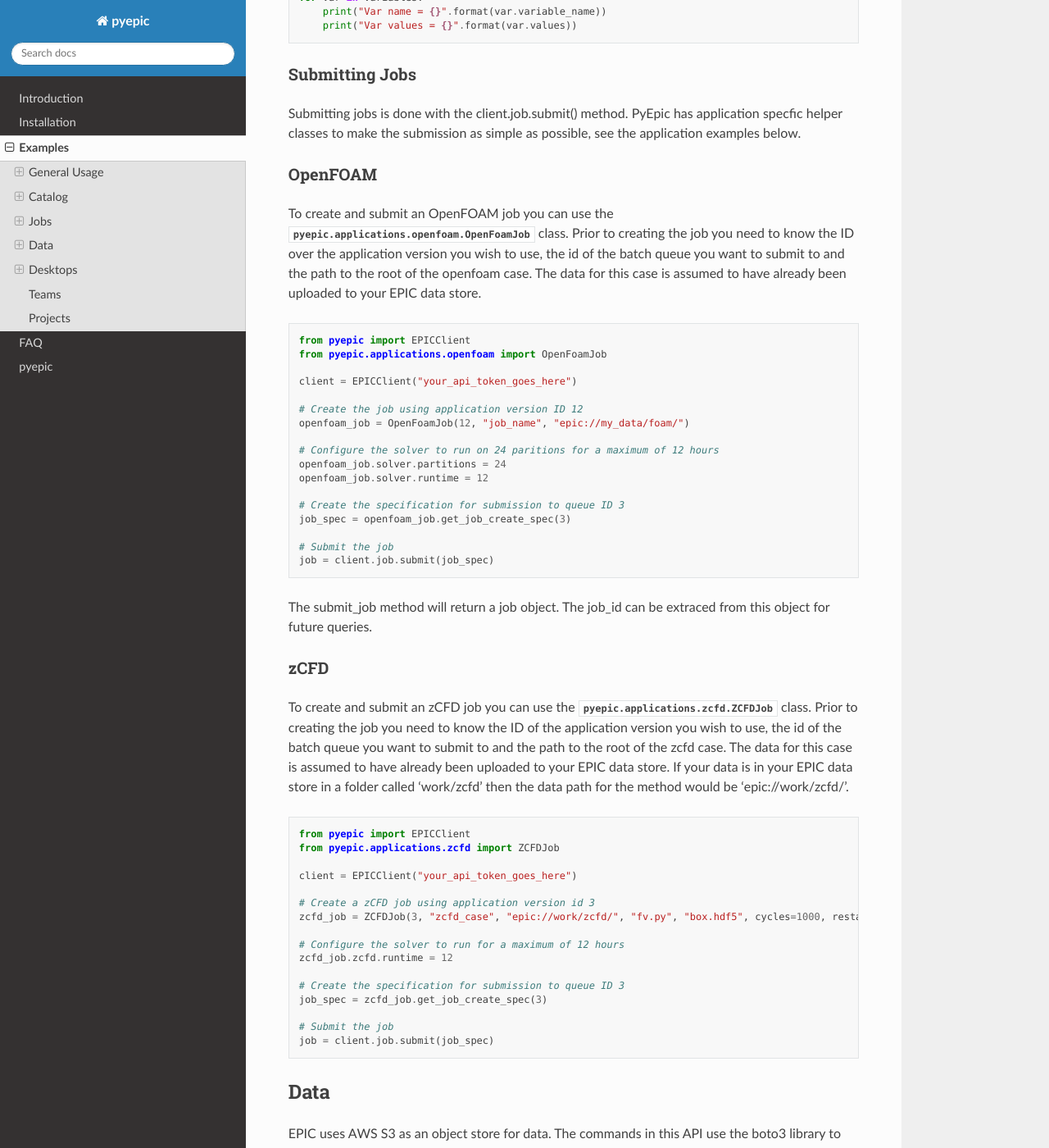
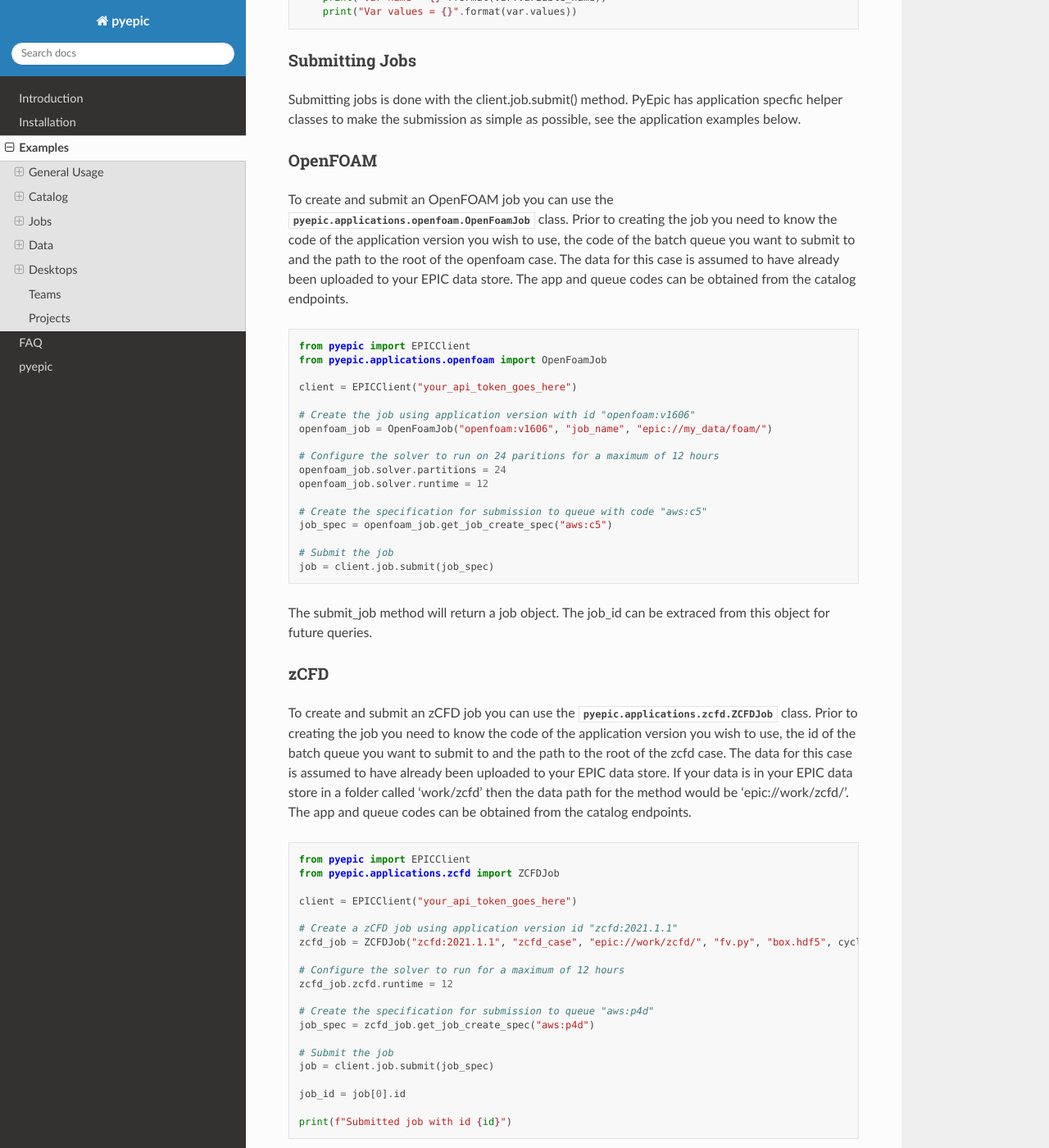
Before and after one commit to zenotech/pyepic, a Sphinx documentation site: the page built from docs/source/examples.rst, in a window 1280 px wide and 1400 px high, scrolled down 9367 px. Shown: the whole window at 82% size. Built offline with Sphinx 7.4.7 and the Read the Docs theme 2.0.0, drawn with Linux system fonts in a browser that asks for light colours; some of the changed text lies outside the part shown.

Commit message:
Switch to using strings to reference clusters and applications

```diff
--- a/docs/source/examples.rst
+++ b/docs/source/examples.rst
@@ -35,22 +35,22 @@ To list the available applications you can use the list_applications() method. T
 
     # List all applications
     apps = client.catalog.list_applications()
-    print("ID | Application | Version | Cluster IDs")
+    print("App Code | Application | Version | Cluster Codes")
     for app in apps:
         for version in app.versions:
-            print("{} | {} | {} | {}".format(version.id, app.product.name, version.version, version.queue_ids))
+            print("{} | {} | {} | {}".format(version.app_code, app.product.name, version.version, version.available_on))
 
     # List applications but filter for "foam" in the application name
     foam_apps = client.catalog.list_applications(product_name="foam")
 
 
-An example of the output of list_applications is shown below. The ID listed in the versions dictionary is the application_version_id used when creating a job for that application.
+
+An example of the output of list_applications is shown below. The App code listed in the versions dictionary is the app_code used when creating a job for that application.
 
 .. code-block:: json
 
     [
-                {'id': 2,
-                'product': {'description': 'The goal of the Extend-Project is to '
+                {'product': {'description': 'The goal of the Extend-Project is to '
                                             'open the FOAM CFD toolbox to '
                                             'community contributed extensions in '
                                             'the spirit of the OpenSource '
@@ -105,11 +105,11 @@ To list queues use the list_clusters() method. You can filter by cluster name or
     # List cluster with a filter for a queue name
     clusters = client.catalog.list_clusters(queue_name="gpu")
 
-    # List clusters with a filter for a particular application versions, for example list applications above gives "OpenFOAM v1606" ID=12
-    clusters = client.catalog.list_clusters(application_id=12)
+    # List clusters with a filter for a particular application versions, filter using the app_codes from the catalog endpoint
+    clusters = client.catalog.list_clusters(allowed_apps="cfx:16.1")
 
 
-An example json response is shown below. The id listed is the batch queue id needed when submitting an EPIC job to that queue.
+An example json response is shown below. The id listed is the queue_code is used when submitting an EPIC job to that queue.
 
 .. code-block:: json
 
@@ -123,7 +123,7 @@ An example json response is shown below. The id listed is the batch queue id nee
                                         '(Broadwell) Xeon CPUs. The GPU nodes '
                                         'each have two Nvidia K80 GPUs.',
                 'display_name': 'CFMS - GPU',
-                'id': 1,
+                'queue_code': 'cfms:gpu',
                 'maintenance_mode': False,
                 'max_allocation': 8,
                 'max_runtime': 72,
@@ -148,7 +148,7 @@ An example json response is shown below. The id listed is the batch queue id nee
                                         '(Broadwell) Xeon CPUs. The High Memory '
                                         'nodes each have 256GB of RAM.',
                 'display_name': 'CFMS - High Memory',
-                'id': 2,
+                'queue_code': 'cfms:highmem',
                 'maintenance_mode': False,
                 'max_allocation': 20,
                 'max_runtime': 72,
@@ -171,7 +171,7 @@ An example json response is shown below. The id listed is the batch queue id nee
                                         'access to more resources but your job '
                                         'may be pre-empted.',
                 'display_name': 'CFMS - Low',
-                'id': 3,
+                'queue_code': 'cfms:low',
                 'maintenance_mode': False,
                 'max_allocation': 120,
                 'max_runtime': 72,
@@ -330,7 +330,7 @@ An example output is shown below.
 
     [
                 {'app': 'OpenFOAM (v1606+)',
-                'application_version': 12,
+                'application_version': "openfoam:v1606+",
                 'config': {'data_sync_interval': 0,
                             'overwrite_existing': True,
                             'upload': ['failure', 'cancel', 'complete']},
@@ -358,7 +358,7 @@ An example output is shown below.
                                                     'the nodes may be reclaimed '
                                                     'if demand rises.',
                             'display_name': 'AWS C5 Spot',
-                            'id': 5,
+                            'queue_code': 'aws:c5',
                             'maintenance_mode': False,
                             'max_allocation': 20,
                             'max_runtime': 36,
@@ -378,7 +378,7 @@ An example output is shown below.
                 'submitted_at': '2020-10-01T09:37:40.674500Z',
                 'submitted_by': 'Mike Turner'},
                 {'app': 'OpenFOAM (v1606+)',
-                'application_version': 12,
+                'application_version': "openfoam:v1606+",
                 'config': {'data_sync_interval': 0,
                             'overwrite_existing': True,
                             'upload': ['failure', 'cancel', 'complete']},
@@ -406,7 +406,7 @@ An example output is shown below.
                                                     'the nodes may be reclaimed '
                                                     'if demand rises.',
                             'display_name': 'AWS C5 Spot',
-                            'id': 5,
+                            'queue_code': 'aws:c5',
                             'maintenance_mode': False,
                             'max_allocation': 20,
                             'max_runtime': 36,
@@ -426,7 +426,7 @@ An example output is shown below.
                 'submitted_at': '2020-10-01T13:33:54.569241Z',
                 'submitted_by': 'Mike Turner'},
                 {'app': 'OpenFOAM (v1606+)',
-                'application_version': 12,
+                'application_version': "openfoam:v1606+",
                 'config': {'data_sync_interval': 0,
                             'overwrite_existing': True,
                             'upload': ['failure', 'cancel', 'complete']},
@@ -454,7 +454,7 @@ An example output is shown below.
                                                     'the nodes may be reclaimed '
                                                     'if demand rises.',
                             'display_name': 'AWS C5 Spot',
-                            'id': 5,
+                            'queue_code': 'aws:c5',
                             'maintenance_mode': False,
                             'max_allocation': 20,
                             'max_runtime': 36,
@@ -544,7 +544,8 @@ Submitting jobs is done with the client.job.submit() method. PyEpic has applicat
 OpenFOAM
 --------
 To create and submit an OpenFOAM job you can use the :class:`pyepic.applications.openfoam.OpenFoamJob` class.
-Prior to creating the job you need to know the ID over the application version you wish to use, the id of the batch queue you want to submit to and the path to the root of the openfoam case. The data for this case is assumed to have already been uploaded to your EPIC data store.
+Prior to creating the job you need to know the code of the application version you wish to use, the code of the batch queue you want to submit to and the path to the root of the openfoam case. The data for this case is assumed to have already been uploaded to your EPIC data store.
+The app and queue codes can be obtained from the catalog endpoints.
 
 .. code-block:: python
 
@@ -553,15 +554,15 @@ Prior to creating the job you need to know the ID over the application version y
 
     client = EPICClient("your_api_token_goes_here")
 
-    # Create the job using application version ID 12
-    openfoam_job = OpenFoamJob(12, "job_name", "epic://my_data/foam/")
+    # Create the job using application version with id "openfoam:v1606"
+    openfoam_job = OpenFoamJob("openfoam:v1606", "job_name", "epic://my_data/foam/")
 
     # Configure the solver to run on 24 paritions for a maximum of 12 hours
     openfoam_job.solver.partitions = 24
     openfoam_job.solver.runtime = 12
 
-    # Create the specification for submission to queue ID 3
-    job_spec = openfoam_job.get_job_create_spec(3)
+    # Create the specification for submission to queue with code "aws:c5"
+    job_spec = openfoam_job.get_job_create_spec("aws:c5")
 
     # Submit the job
     job = client.job.submit(job_spec)
@@ -572,9 +573,10 @@ The submit_job method will return a job object. The job_id can be extraced from
 zCFD
 ----
 To create and submit an zCFD job you can use the :class:`pyepic.applications.zcfd.ZCFDJob` class.
-Prior to creating the job you need to know the ID of the application version you wish to use, the id of the batch queue you want to
+Prior to creating the job you need to know the code of the application version you wish to use, the id of the batch queue you want to
 submit to and the path to the root of the zcfd case. The data for this case is assumed to have already been uploaded to your EPIC data store.
 If your data is in your EPIC data store in a folder called 'work/zcfd' then the data path for the method would be 'epic://work/zcfd/'.
+The app and queue codes can be obtained from the catalog endpoints.
 
 .. code-block:: python
 
@@ -583,17 +585,22 @@ If your data is in your EPIC data store in a folder called 'work/zcfd' then the
 
     client = EPICClient("your_api_token_goes_here")
 
-    # Create a zCFD job using application version id 3
-    zcfd_job = ZCFDJob(3, "zcfd_case", "epic://work/zcfd/", "fv.py", "box.hdf5", cycles=1000, restart=False, partitions=24)
+    # Create a zCFD job using application version id "zcfd:2021.1.1"
+    zcfd_job = ZCFDJob("zcfd:2021.1.1", "zcfd_case", "epic://work/zcfd/", "fv.py", "box.hdf5", cycles=1000, restart=False, partitions=24)
 
     # Configure the solver to run for a maximum of 12 hours
     zcfd_job.zcfd.runtime = 12
 
-    # Create the specification for submission to queue ID 3
-    job_spec = zcfd_job.get_job_create_spec(3)
+    # Create the specification for submission to queue "aws:p4d"
+    job_spec = zcfd_job.get_job_create_spec("aws:p4d")
 
     # Submit the job
     job = client.job.submit(job_spec)
+
+    job_id = job[0].id
+
+    print(f"Submitted job with id {id}")
+
 
 
 Data
--- a/setup.cfg
+++ b/setup.cfg
@@ -18,5 +18,5 @@ classifiers =
 packages = find:
 include_package_data = True
 install_requires =
-    epiccore>=0.0.19
+    epiccore>=0.0.20
     boto3>=1.16.57
```
Also changed, not shown: 5 other files.
